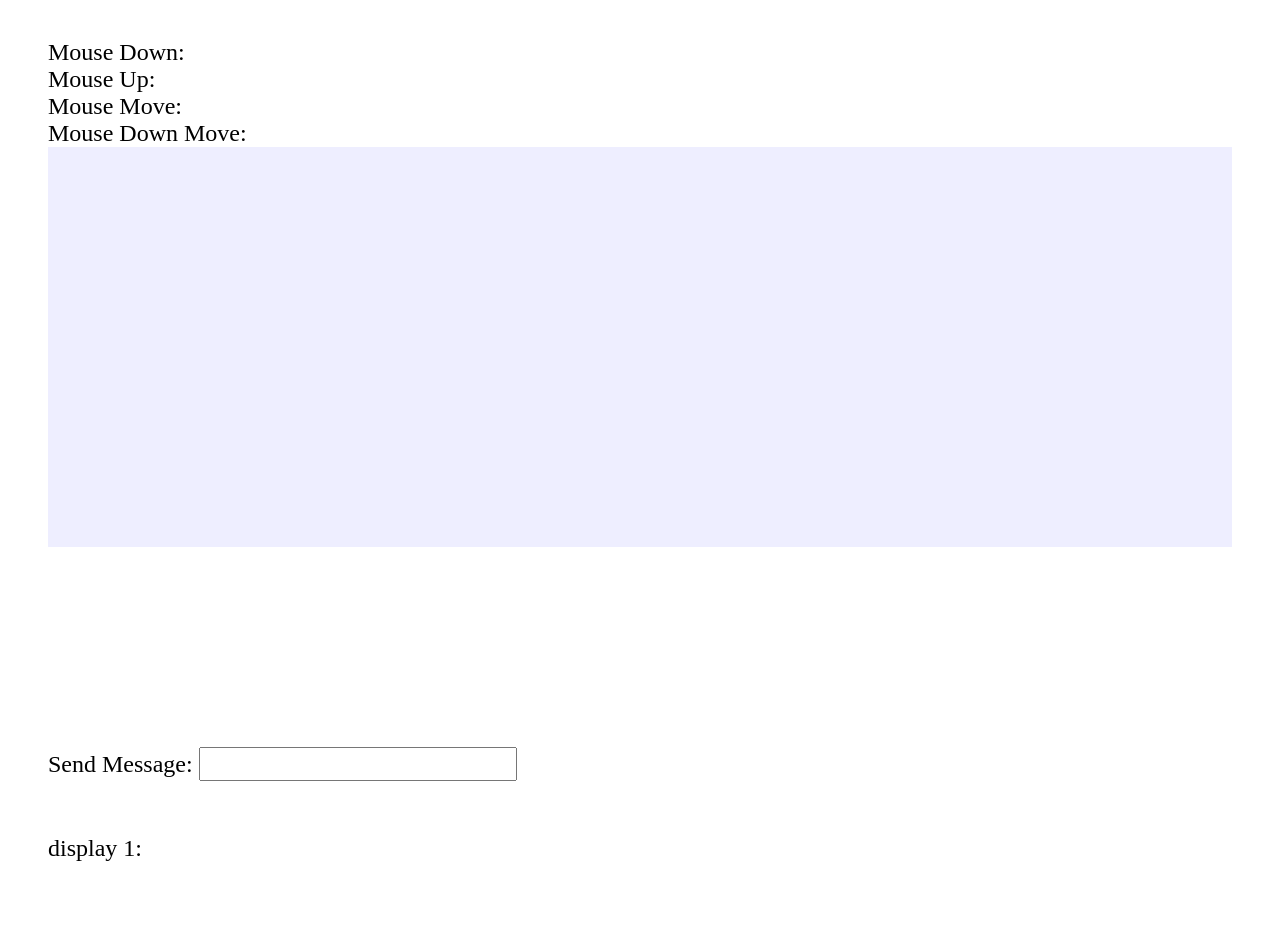
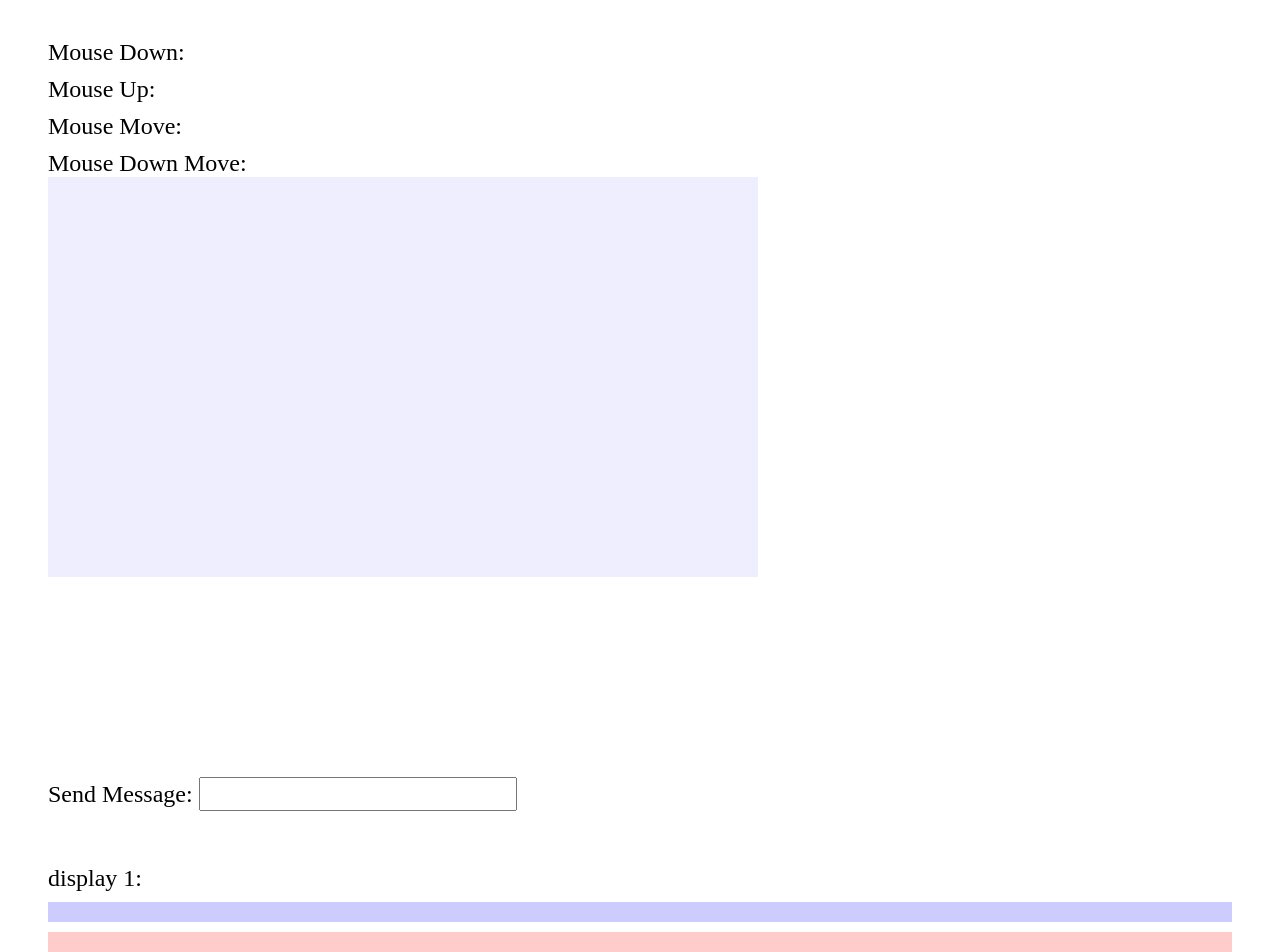
Before and after one commit to aaronhoffman/RxJS, an Angular app in the folder src/rx-js/: page / in a window 1280 px wide. Shown: the part 740-1692 px from the top of the page. Built offline with nearby package versions, Linux system fonts and the light colour scheme.

Commit message:
update comments for demo walkthrough

```diff
--- a/src/rx-js/src/app/app.component.html
+++ b/src/rx-js/src/app/app.component.html
@@ -19,35 +19,40 @@
     </h1>
   </div>
 
+
+  <!-- Initial Examples Section -->
   <div>
-    <textarea [(ngModel)]="textAreaValue" style="width: 90%; height: 400px; font-size: 24px;"></textarea>
+    <textarea [(ngModel)]="textAreaValue" style="width: 60%; height: 400px; font-size: 24px;"></textarea>
   </div>
 
   <div style="height:200px;"></div>
 
+
+  <!-- Mouse Move Section -->
   <div>
     <span class="mousePointLabel">Mouse Down:</span>
     <span [innerHTML]="mouseDownValue"></span>
   </div>
-  <div>
+  <div style="margin-top: 10px;">
     <span class="mousePointLabel">Mouse Up:</span>
     <span [innerHTML]="mouseUpValue"></span>
   </div>
-  <div>
+  <div style="margin-top: 10px;">
     <span class="mousePointLabel">Mouse Move:</span>
     <span [innerHTML]="mouseMoveValue"></span>
   </div>
-  <div>
+  <div style="margin-top: 10px;">
     <span class="mousePointLabel">Mouse Down Move:</span>
     <span [innerHTML]="mouseDownMoveValue"></span>
   </div>
 
-  <div #mouseDiv style="height: 400px;background-color: #EEF;font-size: 20px;">
-
+  <div #mouseDiv style="width: 60%; height: 400px; background-color: #EEF; font-size: 20px;">
   </div>
 
   <div style="height:200px;"></div>
 
+
+  <!-- Send Message Section -->
   <div>
     Send Message:
     <input type="text" style="font-size: 24px;" [(ngModel)]="nextMessage" (ngModelChange)="newMessage(nextMessage)" />
@@ -63,6 +68,8 @@
 
   <div style="height:200px;"></div>
 
+
+  <!-- Service Calls Section -->
   <h3>Service Calls</h3>
   <br />
   <button type="button" (click)="onGetCommentsClick()">Get Comments</button><br />
@@ -72,13 +79,17 @@
   <button type="button" (click)="onPostsWithCommentsClick()">Get Posts WITH Comments</button><br />
   <br />
 
-  <textarea [(ngModel)]="serviceResult" style="width: 90%; height: 400px; font-size: 24px;"></textarea>
+  <textarea [(ngModel)]="serviceResult" style="width: 60%; height: 400px; font-size: 24px;"></textarea>
 
   <div style="height:200px;"></div>
 
 
+  <!-- Demo Reactive Forms Section -->
   PostId: <input type="text" [formControl]="postId">
-  <div [innerHTML]="reactiveFormResult"></div>
+  <div
+    style="background-color: #ccc; margin-top: 10px; padding: 10px; width: 60%"
+    [innerHTML]="reactiveFormResult">
+  </div>
 
 
   <div style="height:400px;"></div>
--- a/src/rx-js/src/app/app.component.ts
+++ b/src/rx-js/src/app/app.component.ts
@@ -7,10 +7,12 @@ import { Post } from './post';
 // include observable
 import { Observable } from 'rxjs/Observable';
 import { BehaviorSubject } from 'rxjs/BehaviorSubject';
+
+// my services
 import { MessageService } from './message.service';
 import { JsonPlaceholderService } from './jsonPlaceholder.service';
 
-// need to add observable operators in addition
+// need to add observable operators in addition to rxjs/Observable above
 import 'rxjs/add/observable/of';
 import 'rxjs/add/observable/forkJoin';
 import 'rxjs/add/observable/interval';
@@ -78,8 +80,13 @@ export class AppComponent implements OnInit, AfterViewInit {
       .fromEvent(this.mouseDiv.nativeElement, 'mousemove')
       .map((e: MouseEvent) => <MousePoint>{ x: e.offsetX, y: e.offsetY });
 
+    // note: demo multiple subs
+    this.mouseDown$.subscribe(x => console.log(x));
+
     // compose observable from others
-    this.mouseDownMove$ = this.mouseDown$.mergeMap(x => this.mouseMove$.takeUntil(this.mouseUp$));
+    // breakdown: every time mouseDown happens, create a new observable from mouseMove, takeUntil mouseUp
+    this.mouseDownMove$ = this.mouseDown$
+      .mergeMap(x => this.mouseMove$.takeUntil(this.mouseUp$));
 
     // wire up subscriptions
     this.mouseDown$.subscribe(x => this.mouseDownValue = "x: " + x.x + "; y: " + x.y);
@@ -93,11 +100,12 @@ export class AppComponent implements OnInit, AfterViewInit {
     this.textAreaValue = "";
     this.wireUpReactiveForm();
 
-    this.example01();
+    //this.example01();
   }
 
   // basic
   example01() {
+    // create an Observable that emits a sequence of integers spaced by a given time interval
     const obs = Observable.interval(1000);
 
     obs.subscribe(x => this.textAreaValue += "\r\ninterval: " + x);
@@ -105,11 +113,15 @@ export class AppComponent implements OnInit, AfterViewInit {
 
   // filter
   example02() {
-    const obs = Observable.interval(1000);
+    var obs = Observable.interval(1000);
 
     obs
       .filter(x => x % 2 === 0)
       .subscribe(x => this.textAreaValue += "\r\ninterval: " + x);
+
+    // demo composability
+    // obs = obs.filter(x => x % 2 === 0);
+    // obs.subscribe(x => this.textAreaValue += "\r\ninterval: " + x);
   }
 
   // take
@@ -124,19 +136,19 @@ export class AppComponent implements OnInit, AfterViewInit {
       () => this.textAreaValue += "\r\ncomplete");
   }
 
-  // map, projection
+  // map, aka: projection
   example04() {
     const obs = Observable.interval(1000);
 
     obs
       .map(x => "obs: " + x)
-      .subscribe(x => this.textAreaValue = "\r\ninterval: " + x);
+      .subscribe(x => this.textAreaValue += "\r\ninterval: " + x);
   }
 
-  // merge, join
+  // merge
   example05() {
-    let obs1 = Observable.interval(1000).map(x => "obs1: " + 1 * (x + 1));
-    let obs5 = Observable.interval(5000).map(x => "obs5: " + 5 * (x + 1));
+    let obs1 = Observable.interval(1000).map(x => "obs1: " + x);
+    let obs5 = Observable.interval(5000).map(x => "obs5: " + x);
 
     obs1
       .merge(obs5)
@@ -151,7 +163,8 @@ export class AppComponent implements OnInit, AfterViewInit {
       .bufferTime(3000)
       .subscribe(x => this.textAreaValue += "\r\nbuffer: " + x);
 
-    console.log(sub);
+    // note: result of .subscribe() call is a Subscription object
+    //sub.unsubscribe()
   }
 
 
@@ -171,17 +184,27 @@ export class AppComponent implements OnInit, AfterViewInit {
   }
 
   onPostsAndCommentsClick() {
-    Observable.forkJoin(
+    // forkJoin: When all observables complete, emit the last emitted value from each.
+    // similar to Promise.all()
+    var obs = Observable.forkJoin(
       this._jsonPlaceholderService.getAllPosts(),
       this._jsonPlaceholderService.getAllComments()
       // can have more items...
-    )
-      .subscribe(x => console.log(x));
+    ).shareReplay();
+
+    // note: if there are no subscribers, requests will never fire
+    // if there are multiple subscribers (and no .shareReplay()), it will fire twice
+
+    // `x` will be [Post[], Comment[]]
+    obs.subscribe(x => console.log(x));
+
+    // flatten posts and comments
+    obs.subscribe(x => this.serviceResult = this.getUnique() + '\r\n\r\n'
+      + x[0].map(x => x.body).concat(x[1].map(x => x.body)).join('\r\n\r\n'));
   }
 
   onPostsWithCommentsClick() {
     this._jsonPlaceholderService.getPostsWithComments()
-      .toArray()
       .subscribe(x => console.log(x));
   }
 
@@ -194,8 +217,8 @@ export class AppComponent implements OnInit, AfterViewInit {
   reactiveFormResult: string = '';
   wireUpReactiveForm() {
     this.postId.valueChanges
-    .debounceTime(3000)
-    .concatMap(x => this._jsonPlaceholderService.getPost(x))
-    .subscribe(x => this.reactiveFormResult = JSON.stringify(x));
+      .debounceTime(3000)
+      .concatMap(x => this._jsonPlaceholderService.getPost(x))
+      .subscribe(x => this.reactiveFormResult = JSON.stringify(x));
   }
 }
--- a/src/rx-js/src/app/displayMessage/displayMessage.component.html
+++ b/src/rx-js/src/app/displayMessage/displayMessage.component.html
@@ -1,5 +1,9 @@
-<div style="background-color: #ccF;" [innerHTML]="lastMessage" >
+<div
+    style="background-color: #ccF; margin-top: 10px; padding: 10px;"
+    [innerHTML]="lastMessage" >
 </div>
 
-<div style="background-color: #Fcc;" [innerHTML]="lastMessage2" >
+<div
+    style="background-color: #Fcc; margin-top: 10px; padding: 10px;"
+    [innerHTML]="lastMessage2" >
 </div>
--- a/src/rx-js/src/app/displayMessage/displayMessage.component.ts
+++ b/src/rx-js/src/app/displayMessage/displayMessage.component.ts
@@ -28,9 +28,11 @@ export class DisplayMessageComponent implements OnInit {
     }
 
     ngOnInit() {
+        // note: gets the observable of the MessageService's BehaviorSubject
         this.message$ = this._messageService.getMessages();
 
         // subscribe to all
+        // note: leave this as is, uncomment scenario below
         this.message$.subscribe(x => this.lastMessage = x);
 
         // take 10
@@ -60,7 +62,6 @@ export class DisplayMessageComponent implements OnInit {
         //     .distinctUntilChanged()
         //     .subscribe(x => this.lastMessage2 = x + " " + this.getUnique());
 
-
     }
 
     getUnique(): string {
--- a/src/rx-js/src/app/jsonPlaceholder.service.ts
+++ b/src/rx-js/src/app/jsonPlaceholder.service.ts
@@ -15,6 +15,7 @@ import 'rxjs/add/operator/take';
 @Injectable()
 export class JsonPlaceholderService implements OnInit {
 
+    // property to cache observable if previously called
     allComments$: Observable<Comment[]>;
 
     constructor(private _http: Http) {
@@ -24,19 +25,30 @@ export class JsonPlaceholderService implements OnInit {
     }
 
     getAllComments(): Observable<Comment[]> {
+        // Note: Angular Http.get() returns an Observable
+        // this will return allComments$ if already created, or define the observable
+        // .shareReplay() will ensure the http.get happens only once
         return this.allComments$ = this.allComments$ || this._http
             .get(`https://jsonplaceholder.typicode.com/comments`)
             .map((res: Response) => res.json())
-            //.shareReplay()
-            ;
+            .shareReplay();
     }
 
     getAllPosts(): Observable<Post[]> {
+        // note: no caching on this call
         return this._http.get(`https://jsonplaceholder.typicode.com/posts`)
             .map(res => res.json());
     }
 
     getPostsWithComments() {
+        // note: example of chained call
+        // start with call to /posts, it will return an observable with a single event
+        // we will pull the top 4 posts from within that result, create an observable from that
+        // and concat that observable onto the end of the initial http.get() call
+        // we'll then use mergeMap() to fire off 4 more api calls, one for each post,
+        // and merge all the results together into a single observable
+        // the final result will be an Observable containing 4 elements
+        // each element will be an array of Comments
         return this._http.get(`https://jsonplaceholder.typicode.com/posts`)
             .concatMap(res => Observable.from(res.json()).take(4))
             .mergeMap((x: Post) => this._http.get(`https://jsonplaceholder.typicode.com/posts/${x.id}/comments`))
```
